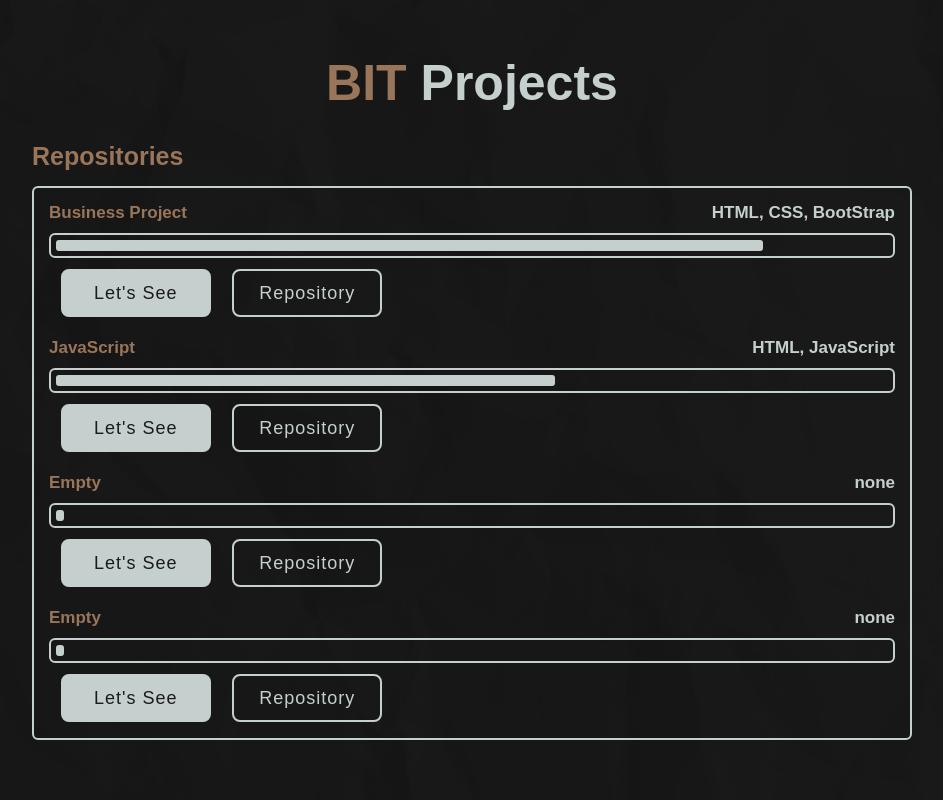
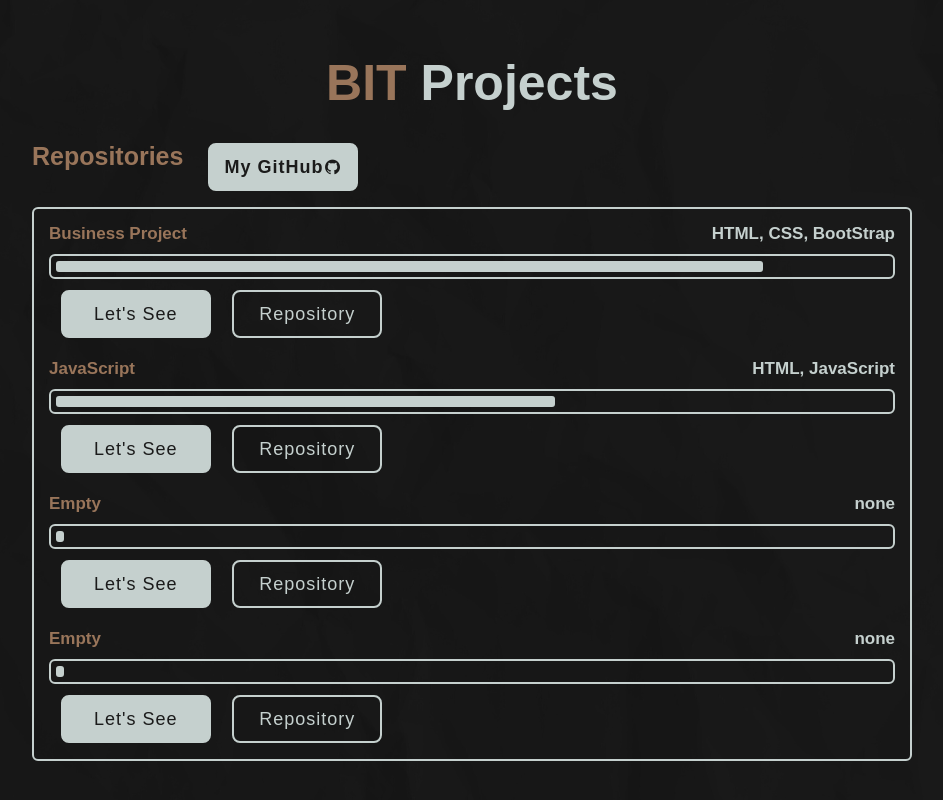
Before and after one commit to iGabe23/www, a plain HTML site: page index.html in a window 1280 px wide. Shown: the part 3648-4448 px from the top of the page, without its empty margins (168-1111 px from the left). Drawn offline with nearby package versions, Linux system fonts and the light colour scheme.

Commit message:
githubrepo

```diff
--- a/index.html
+++ b/index.html
@@ -48,7 +48,7 @@
         </div>
         <!-- social section -->
         <div class="home-sci">
-          <a href="#"><i class="bx bxl-github"></i></a>
+          <a href="https://github.com/iGabe23" target="_blank"><i class="bx bxl-github"></i></a>
           <a href="#"><i class="bx bxl-linkedin"></i></a>
           <a href="#"><i class="bx bxl-discord-alt"></i></a>
         </div>
@@ -241,7 +241,15 @@
       <h2 class="heading">BIT <span>Projects</span></h2>
       <div class="bit-row">
         <div class="bit-column">
-          <h3 class="title">Repositories</h3>
+
+          <h3 class="title flex">Repositories
+            <div class="btn-git bit-btn-box">
+              <a href="https://github.com/iGabe23/" target="_blank" class="btn">My GitHub <i class="bx bxl-github"></i></a>
+            </div>
+          </h3>
+
+
+
 
           <div class="bit-box">
             <div class="bit-content">
--- a/styles.css
+++ b/styles.css
@@ -14,7 +14,10 @@
 ::-webkit-scrollbar {
   display: none;
 }
-
+/* atributes */
+.flex {
+  display: flex;
+}
 /* main */
 * {
   margin: 0;
@@ -900,7 +903,9 @@ body {
   height: 5rem;
   z-index: 1;
 }
-
+.btn-git {
+  width: 200px;
+}
 .bit-btn-box .btn {
   position: relative;
   display: inline-flex;
```
